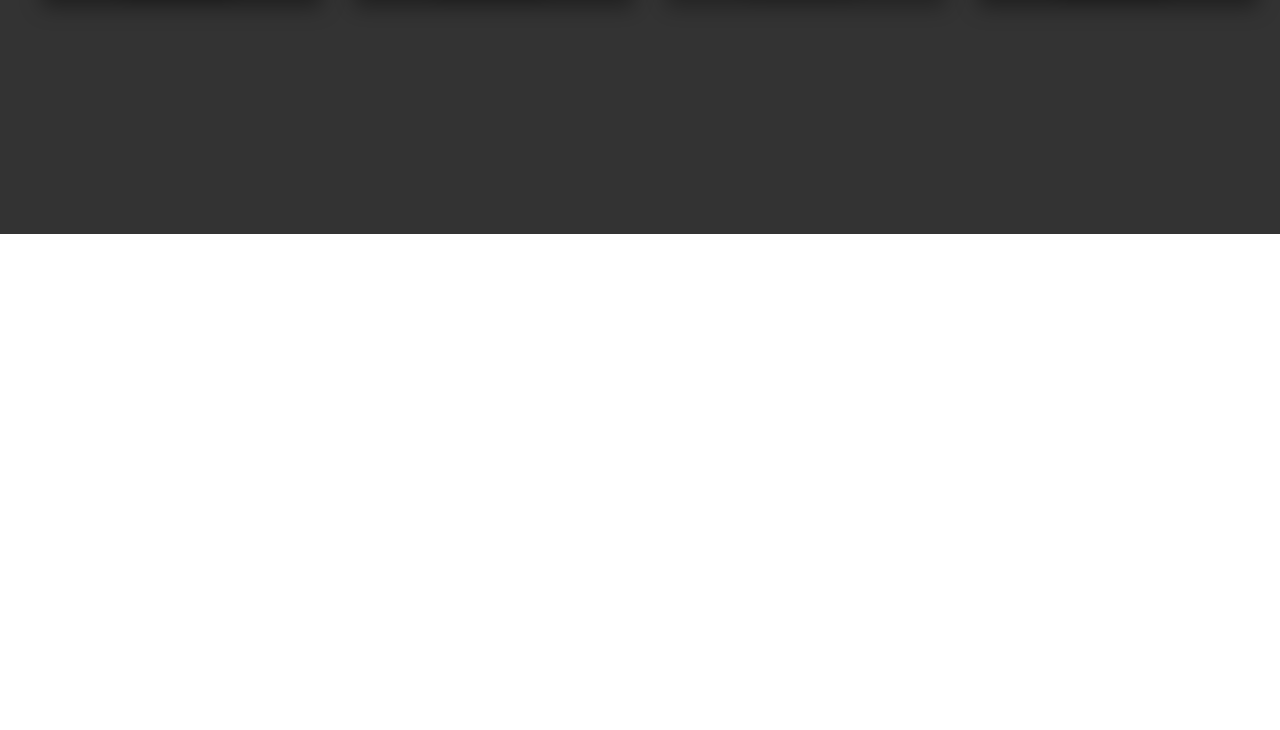
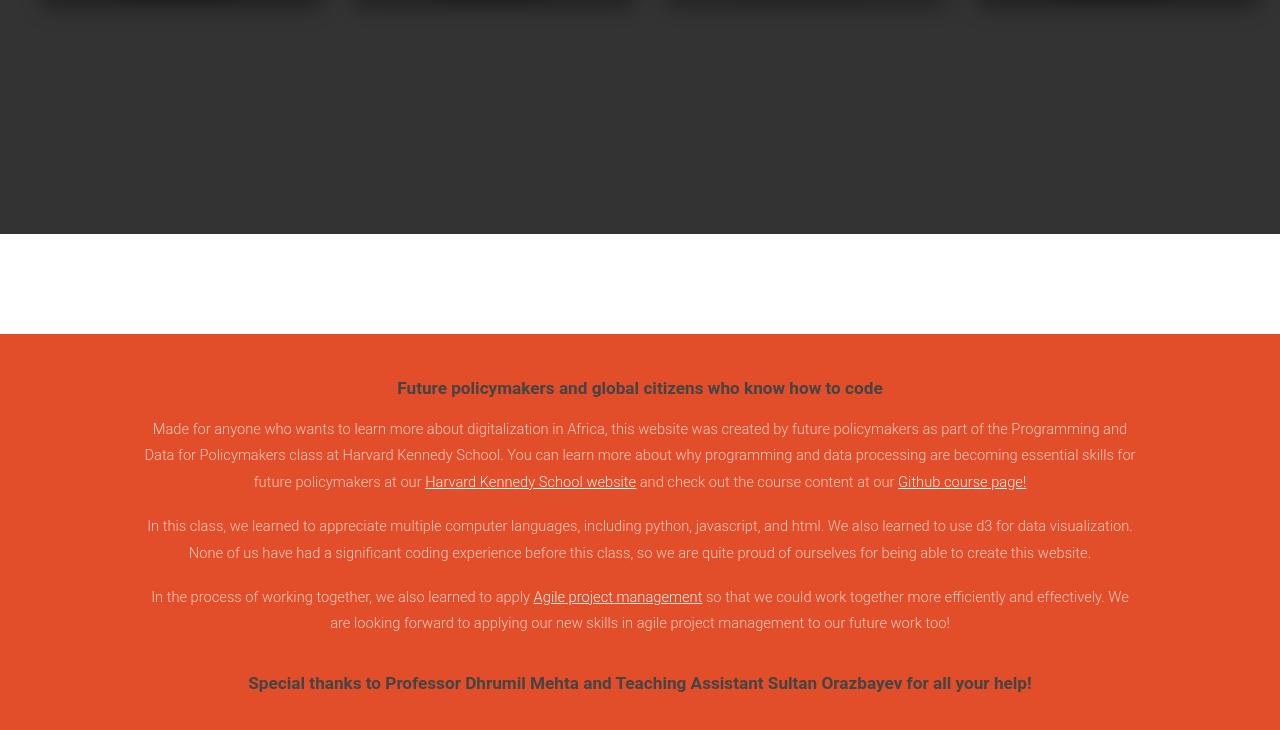
Before and after one commit to Leahnakaima/b3-group-project, a plain HTML site: page teampage/index.html in a window 1280 px wide. Shown: the part 566-1296 px from the top of the page. Before the commit the page ends 900 px from the top, so only its background shows below. Drawn offline with Linux system fonts and the light colour scheme.

Commit message:
add text to teampage

```diff
--- a/teampage/default.css
+++ b/teampage/default.css
@@ -475,6 +475,17 @@ ul.contact li a.icon-rss:before
 	overflow: hidden;
 	padding: 3em 0em;
 	background: #E24E2A;
+	max-height: 50px
+	border: 1px solid black;
+	/*display: inline;
+    justify-content: space-evenly;
+    position: relative;*/
+/*
+        top: 35%;
+
+        left: 50%;
+
+        transform: translateX(-50%);*/
 }
 
 #banner
@@ -484,11 +495,13 @@ ul.contact li a.icon-rss:before
 	padding: 0px 100px;
 	text-align: center;
 	color: rgba(255,255,255,.7);
+	border: 1px solid black;
 }
 
 #banner a
 {
 	color: rgba(255,255,255,.9);
+	border: 1px solid black;
 }
 
 #banner .box-left
@@ -508,6 +521,7 @@ ul.contact li a.icon-rss:before
 	font-weight: 400;
 	font-size: 3em;
 	color: #555555;
+	border: 1px solid black;
 }
 
 #banner span
--- a/teampage/index.html
+++ b/teampage/index.html
@@ -71,5 +71,26 @@
         </div>
     </div>
 
+    <!-- try adding more info about this class  -->
+
+    <div id="banner-wrapper">
+    <div id="banner" class="container">
+        <h3>Future policymakers and global citizens who know how to code</h3>
+        <br>
+        <p>Made for anyone who wants to learn more about digitalization in Africa, this website was created by future policymakers as part of the Programming and Data for Policymakers class at Harvard Kennedy School. You can learn more about why programming and data processing are becoming essential skills for future policymakers at our <a href="https://www.hks.harvard.edu/courses/programming-and-data-policymakers">Harvard Kennedy School website</a> and check out the course content at our <a href="https://github.com/code4policy/2020">Github course page!</a></p>
+
+        <br>
+        <p>In this class, we learned to appreciate multiple computer languages, including python, javascript, and html. We also learned to use d3 for data visualization. None of us have had a significant coding experience before this class, so we are quite proud of ourselves for being able to create this website.</p>
+
+         <br>
+        <p>In the process of working together, we  also learned to apply <a href="https://agilemanifesto.org/">Agile project management</a> so that we could work together more efficiently and effectively. We are looking forward to applying our new skills in agile project management to our future work too!</a></p>
+
+         <br>
+         <br>
+        <h3>Special thanks to Professor Dhrumil Mehta and Teaching Assistant Sultan Orazbayev for all your help!</h3>
+    </div>
+</div>
+
+
 </body>
 </html>
```
